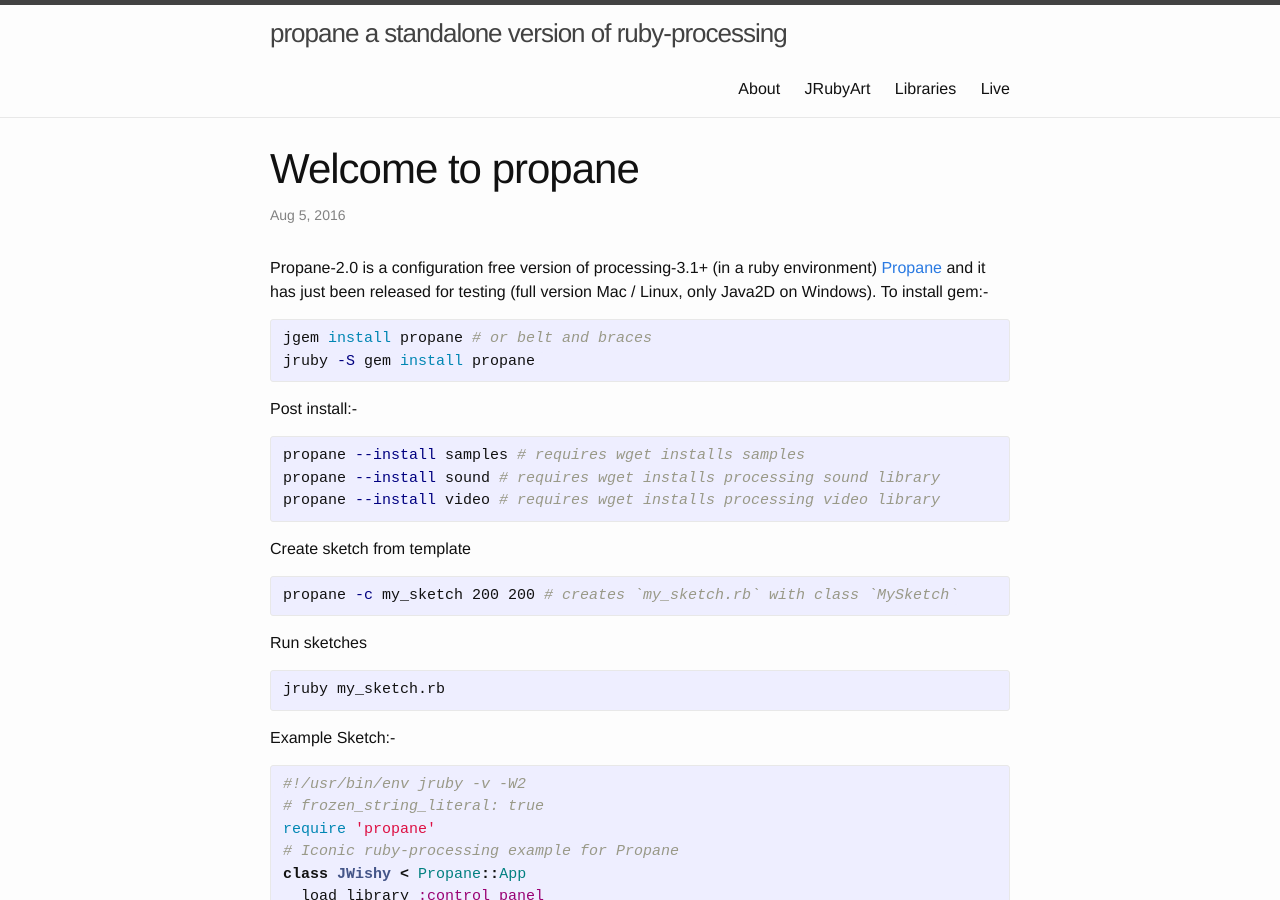
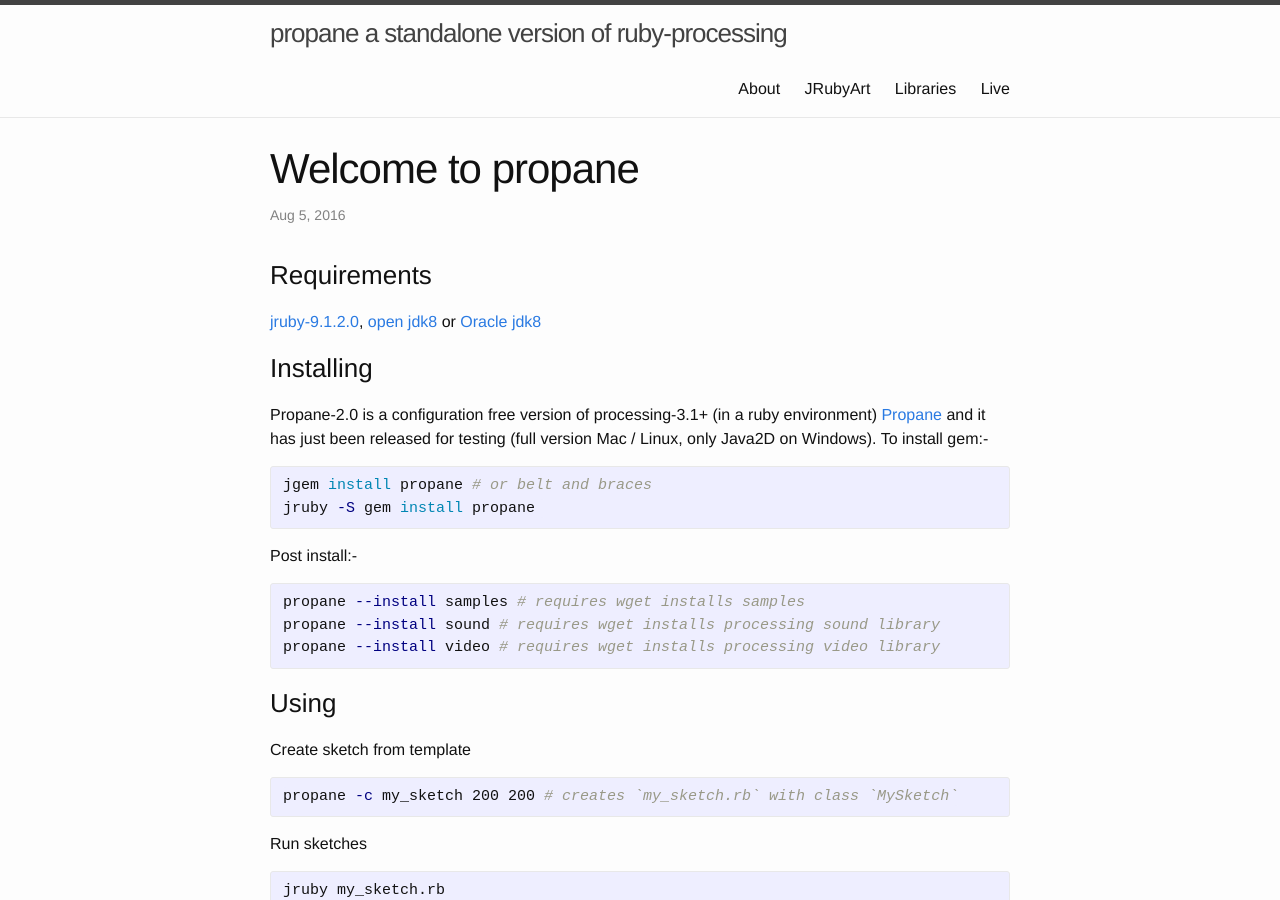
Before and after one commit to ruby-processing/propane, a Jekyll site: the page built from _posts/2016-08-05-welcome-to-propane.md, in a window 1280 px wide and 900 px high. Built offline with Jekyll 4.4.1, drawn with Linux system fonts in a browser that asks for light colours.

Commit message:
requirements

```diff
--- a/_posts/2016-08-05-welcome-to-propane.md
+++ b/_posts/2016-08-05-welcome-to-propane.md
@@ -7,7 +7,10 @@
 categories: propane update
 keywords: processing, jruby, propane
 ---
+### Requirements ###
+[jruby-9.1.2.0][jruby], [open jdk8][openjvm] or [Oracle jdk8][oraclejvm]
 
+### Installing ###
 Propane-2.0 is a configuration free version of processing-3.1+ (in a ruby environment) [Propane][propane] and it has just been released for testing (full version Mac / Linux, only Java2D on Windows).
 To install gem:-
 {% highlight bash %}
@@ -21,6 +24,8 @@
 propane --install sound # requires wget installs processing sound library
 propane --install video # requires wget installs processing video library
 {% endhighlight %}
+
+### Using ###
 
 Create sketch from template
 
@@ -142,3 +147,6 @@
 {% endhighlight %}
 
 [propane]:https://github.com/ruby-processing/propane
+[jruby]:http://jruby.org/download
+[openjvm]:http://openjdk.java.net/install/
+[oraclejvm]:http://www.oracle.com/technetwork/java/javase/downloads/jdk8-downloads-2133151.html
```
